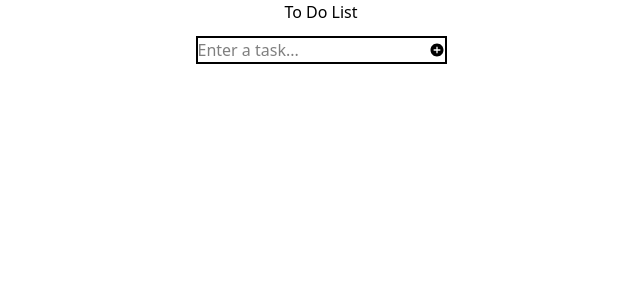
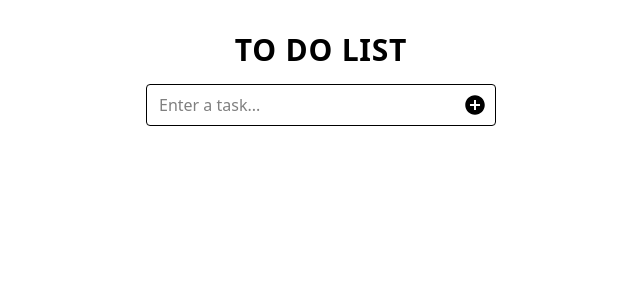
Before and after one commit to joshuafrellte/todo-list-app, a React (Vite) app: page / in a window 1280 px wide. Shown: the top 300 px of the page, without its empty margins (319-959 px from the left). Built offline with nearby package versions, Linux system fonts and the light colour scheme.

Commit message:
feat: improved styling

```diff
--- a/src/ToDoList.tsx
+++ b/src/ToDoList.tsx
@@ -8,13 +8,6 @@ function ToDoList() {
         return savedTasks ? JSON.parse(savedTasks) : []
     })
     const [newTask, setNewTask] = useState<string>("")
-
-    // "Play 7 Days To Die",
-    // "Finish this todo list app bro",
-    // "Hello Motherfucker",
-    // "Student Research Portal",
-    // "Monster Hunter: Rise Almudron",
-    // "hello"
 
     useEffect(() => {
         localStorage.setItem('tasks', JSON.stringify(tasks))
@@ -38,6 +31,7 @@ function ToDoList() {
             return
         }
         setTasks([...tasks, newTask])
+        setNewTask("")
     }
 
     function deleteTask(index) {
@@ -69,17 +63,18 @@ function ToDoList() {
 
     return (
         <div className="flex flex-col items-center gap-3">
-            <h1>To Do List</h1>
-            <div className="flex items-center border-2">
+            <h1 className="text-3xl uppercase font-bold tracking-wide mt-8 mb-1">To Do List</h1>
+            <div className="flex justify-between items-center w-[350px] mb-1 border-1 rounded-sm">
                 <input
                     type="text"
                     placeholder="Enter a task..."
                     value={newTask}
                     onChange={handleInputChange}
+                    className="w-[310px] pl-3 pt-2 pb-2 outline-0"
                 />
                 <button
                     onClick={addTask}
-                    className="cursor-pointer"
+                    className="text-2xl pr-2 cursor-pointer"
                 >
                     <IoMdAddCircle />
                 </button>
--- a/src/components/TaskCard.tsx
+++ b/src/components/TaskCard.tsx
@@ -5,7 +5,7 @@ function TaskCard(props) {
 
     return (
         <div className="flex justify-between items-center w-[350px] gap-4 px-3 py-1 bg-blue-400 rounded-sm">
-            <p>{props.task}</p>
+            <p className="overflow-hidden text-ellipsis">{props.task}</p>
             <div className="flex gap-2">
                 <button className="cursor-pointer scale-110" onClick={props.edit}><FaRegEdit/></button>
                 <button className="cursor-pointer scale-125" onClick={props.onDelete}><TiDeleteOutline/></button>
```
